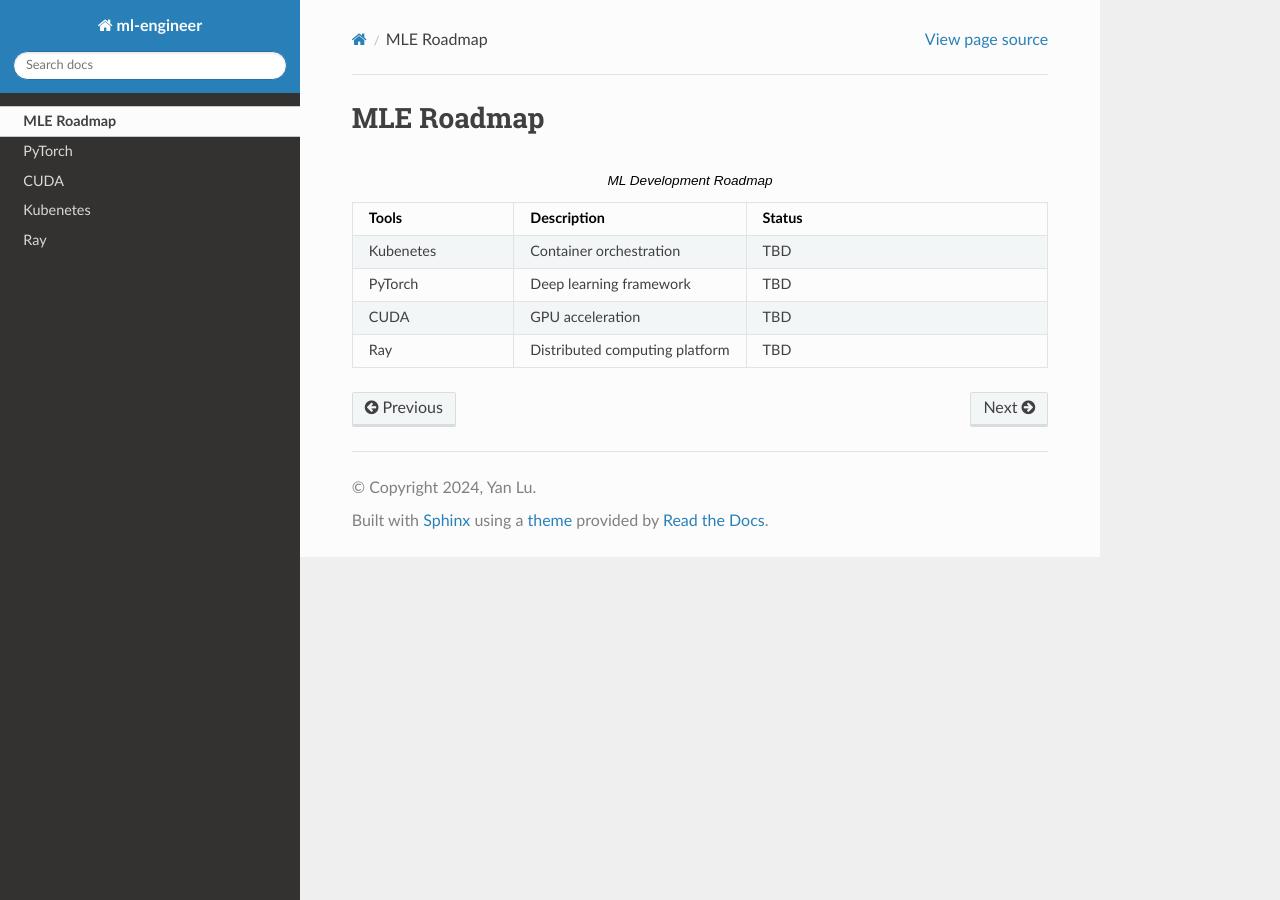
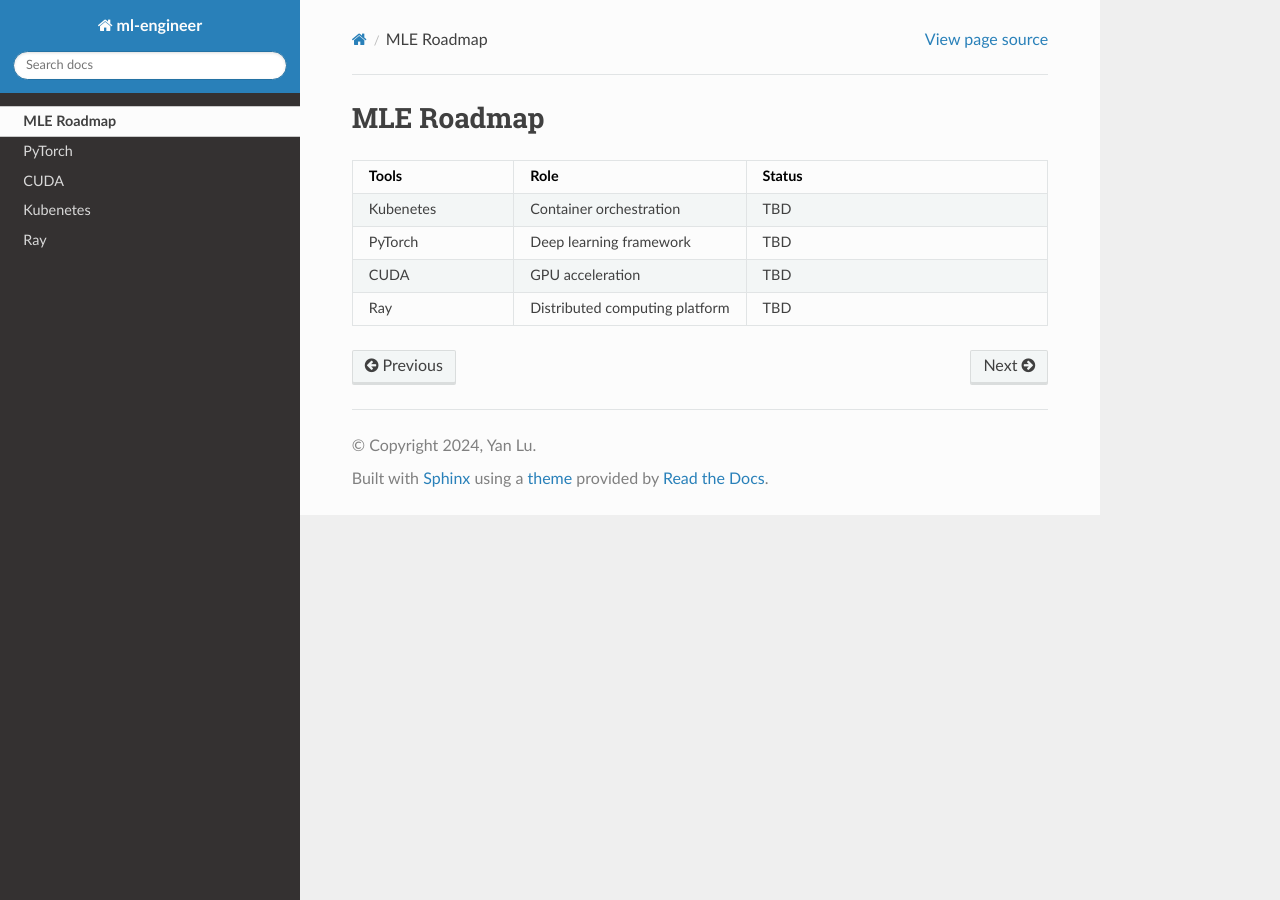
Before and after one commit to Jason-cs18/ml-engineer, a Sphinx documentation site: the page built from docs/source/roadmap.rst, in a window 1280 px wide. Built offline with Sphinx 7.4.7 and the Read the Docs theme 3.1.0, drawn with Linux system fonts in a browser that asks for light colours.

Commit message:
update mle

```diff
--- a/docs/source/roadmap.rst
+++ b/docs/source/roadmap.rst
@@ -2,12 +2,12 @@
 MLE Roadmap
 ====================
 
-.. list-table:: ML Development Roadmap
+.. list-table::
    :widths: 25 25 50
    :header-rows: 1
 
    * - Tools
-     - Description
+     - Role
      - Status
    * - Kubenetes
      - Container orchestration
```
